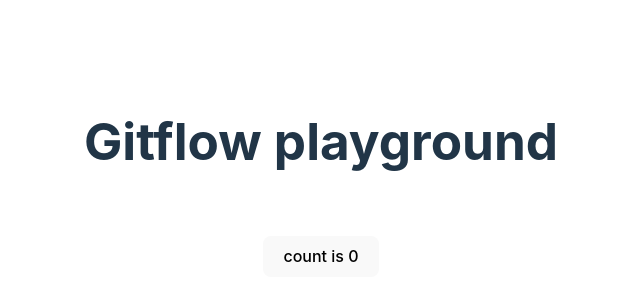
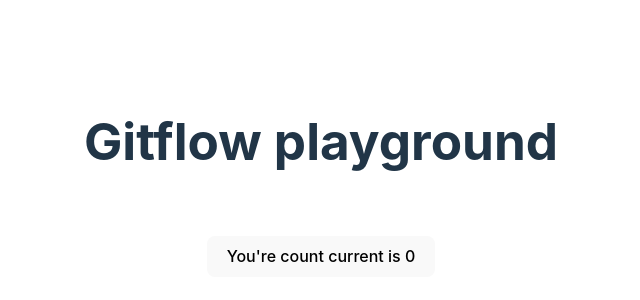
Before and after one commit to felixkpt/gitflow-playground, a React (Vite) app: page / in a window 1280 px wide. Shown: the part 206-506 px from the top of the page, without its empty margins (319-959 px from the left). Built offline with nearby package versions, Linux system fonts and the light colour scheme.

Commit message:
Changed the counter line

```diff
--- a/src/App.tsx
+++ b/src/App.tsx
@@ -9,7 +9,7 @@ function App() {
       <h1>Gitflow playground</h1>
       <div className="card">
         <button onClick={() => setCount((count) => count + 1)}>
-          count is {count}
+          You're count current is {count}
         </button>
       </div>
     </>
```
